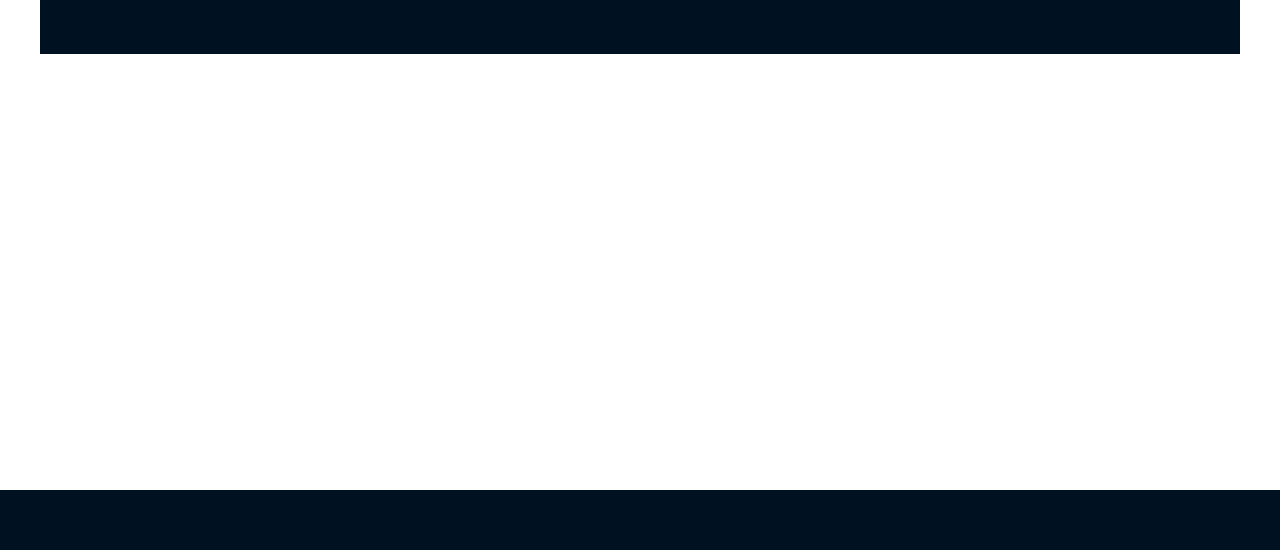
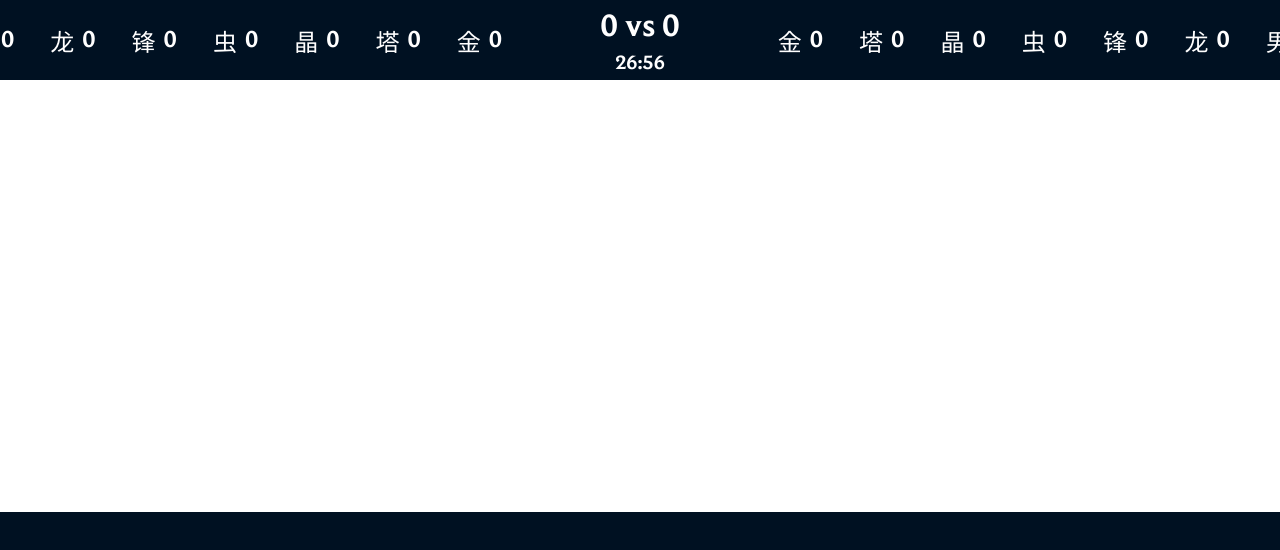
Before and after one commit to LeopoldChou/lol-ob-ui, a Vue app: page /ob/normal in a window 1280 px wide. Shown: the top 550 px of the page. Built offline with nearby package versions, Linux system fonts and the light colour scheme.

Commit message:
feature: 顶部队伍数据总览组件，events 数据处理

```diff
--- /dev/null
+++ b/src/components/Ob/Modern/TopOverview.vue
@@ -0,0 +1,136 @@
+<template>
+  <div class="comp-content">
+    <div class="overview-team">
+      <div class="team-data">
+        <div class="data-icon">男</div>
+        <div class="data-value">{{ topOverviewData.teamOrder.baron }}</div>
+      </div>
+      <div class="team-data">
+        <div class="data-icon">龙</div>
+        <div class="data-value">{{ topOverviewData.teamOrder.dragon }}</div>
+      </div>
+      <div class="team-data">
+        <div class="data-icon">锋</div>
+        <div class="data-value">{{ topOverviewData.teamOrder.xianfeng }}</div>
+      </div>
+      <div class="team-data">
+        <div class="data-icon">虫</div>
+        <div class="data-value">{{ topOverviewData.teamOrder.chaochong }}</div>
+      </div>
+      <div class="team-data">
+        <div class="data-icon">晶</div>
+        <div class="data-value">{{ topOverviewData.teamOrder.inhib }}</div>
+      </div>
+      <div class="team-data">
+        <div class="data-icon">塔</div>
+        <div class="data-value">{{ topOverviewData.teamOrder.turret }}</div>
+      </div>
+      <div class="team-data">
+        <div class="data-icon">金</div>
+        <div class="data-value">{{ topOverviewData.teamOrder.gold }}</div>
+      </div>
+    </div>
+    <div class="overview-middle">
+      <div class="middle-score">
+        {{ topOverviewData.teamOrder.score }}
+        vs
+        {{ topOverviewData.teamChaos.score }}
+      </div>
+      <div class="middle-time">{{ topOverviewData.gameTime }}</div>
+    </div>
+    <div class="overview-team">
+      <div class="team-data">
+        <div class="data-icon">男</div>
+        <div class="data-value">{{ topOverviewData.teamChaos.baron }}</div>
+      </div>
+      <div class="team-data">
+        <div class="data-icon">龙</div>
+        <div class="data-value">{{ topOverviewData.teamChaos.dragon }}</div>
+      </div>
+      <div class="team-data">
+        <div class="data-icon">锋</div>
+        <div class="data-value">{{ topOverviewData.teamChaos.xianfeng }}</div>
+      </div>
+      <div class="team-data">
+        <div class="data-icon">虫</div>
+        <div class="data-value">{{ topOverviewData.teamChaos.chaochong }}</div>
+      </div>
+      <div class="team-data">
+        <div class="data-icon">晶</div>
+        <div class="data-value">{{ topOverviewData.teamChaos.inhib }}</div>
+      </div>
+      <div class="team-data">
+        <div class="data-icon">塔</div>
+        <div class="data-value">{{ topOverviewData.teamChaos.turret }}</div>
+      </div>
+      <div class="team-data">
+        <div class="data-icon">金</div>
+        <div class="data-value">{{ topOverviewData.teamChaos.gold }}</div>
+      </div>
+    </div>
+  </div>
+</template>
+
+<script>
+export default {
+  name: "TopOverview",
+  props: {
+    topOverviewData: {
+      type: Object,
+      default: () => {
+        return {
+          gameTime: "00:00",
+          teamOrder: { score: 0, gold: 0, turret: 0, inhib: 0, baron: 0, dragon: 0, xianfeng: 0, chaochong: 0, },
+          teamChaos: { score: 0, gold: 0, turret: 0, inhib: 0, baron: 0, dragon: 0, xianfeng: 0, chaochong: 0, },
+        }
+      }
+    }
+  },
+  data() {
+    return {}
+  },
+  methods: {},
+  mounted() {},
+}
+</script>
+
+<style scoped lang="scss">
+.comp-content {
+  width: 100%;
+  height: 100%;
+  background-color: #012;
+  color: #fff;
+  display: flex;
+  align-items: center;
+  justify-content: space-around;
+}
+.overview-team {
+  display: flex;
+  column-gap: 36px;
+}
+.overview-team:last-child {
+  flex-direction: row-reverse;
+}
+.team-data {
+  display: flex;
+  column-gap: 8px;
+  font-size: 24px;
+}
+.data-icon {}
+.data-value {}
+
+.overview-middle {
+  width: 160px;
+}
+.middle-score {
+  text-align: center;
+  font-size: 32px;
+  line-height: 1em;
+  margin-bottom: 12px;
+}
+.middle-time {
+  text-align: center;
+  font-size: 20px;
+  line-height: 1em;
+}
+</style>
--- a/src/components/Ob/normal.vue
+++ b/src/components/Ob/normal.vue
@@ -1,19 +1,29 @@
 <template>
   <div class="comp-content">
-    <div class="top-overview"></div>
+    <div class="top-overview">
+      <top-overview :topOverviewData="topOverviewData"></top-overview>
+    </div>
     <div class="bottom-scoreboard"></div>
   </div>
 </template>
 
 <script>
 import { allGameDataResponse } from "@/components/Ob/temp_allgamedata.js";
+import TopOverview from "@/components/Ob/Modern/TopOverview.vue";
 
 export default {
   name: "obNormal",
+  components: { TopOverview, },
   data() {
     return {
       requestInterval: null,
       allGameData: {},
+      teamMembers: {},
+      topOverviewData: {
+        gameTime: "00:00",
+        teamOrder: { score: 0, gold: 0, turret: 0, inhib: 0, baron: 0, dragon: 0, xianfeng: 0, chaochong: 0, },
+        teamChaos: { score: 0, gold: 0, turret: 0, inhib: 0, baron: 0, dragon: 0, xianfeng: 0, chaochong: 0, },
+      },
     }
   },
   methods: {
@@ -27,11 +37,65 @@ export default {
             console.error(err);
           });
     },
+    convert_gameTime(gameTime) {
+      if (!gameTime || typeof(gameTime) !== "number") {
+        console.log("gameTime", gameTime);
+        return null;
+      }
+      const mm = Math.floor(gameTime / 60).toString().padStart(2, "0");
+      const ss = (Math.floor(gameTime) % 60).toString().padStart(2, "0");
+      return mm + ":" + ss;
+    },
+    get_team_members(allPlayers) {
+      if (!allPlayers) return null;
+      let teamMembers = { teamOrder: [], teamChaos: [], };
+      allPlayers.forEach((item, index) => {
+        if (item.team === "ORDER") teamMembers.teamOrder.push(item.riotIdGameName);
+        else if (item.team === "CHAOS") teamMembers.teamChaos.push(item.riotIdGameName);
+      });
+      return teamMembers;
+    },
+    get_all_event_name(eventsList) {
+      if (!eventsList) return null;
+      let eventsNames = [];
+      eventsList.forEach((item, index) => {
+        if (!eventsNames.includes(item.EventName)) eventsNames.push(item.EventName);
+      });
+      return eventsNames;
+    },
+    get_kill_event_count(eventsList, eventName, teamMembers) {
+      if (!eventsList || !eventName || !teamMembers) return null;
+      let eventsCount = { teamOrder: 0, teamChaos: 0, };
+      eventsList.forEach((item, index) => {
+        if (item.EventName === eventName) {
+          if (teamMembers.teamOrder.includes(item.KillerName)) ++eventsCount.teamOrder;
+          else if (teamMembers.teamChaos.includes(item.KillerName)) ++eventsCount.teamChaos;
+        }
+      });
+      return eventsCount;
+    },
+    update_topOverviewData(eventsList, teamMembers) {
+      const eventCountChampionKill = this.get_kill_event_count(eventsList, "ChampionKill", teamMembers);
+      const eventCountTurretKilled = this.get_kill_event_count(eventsList, "TurretKilled", teamMembers);
+      const eventCountInhibKilled = this.get_kill_event_count(eventsList, "InhibKilled", teamMembers);
+      const eventCountDragonKill = this.get_kill_event_count(eventsList, "DragonKill", teamMembers);
+      this.topOverviewData.teamOrder.score += eventCountChampionKill.teamOrder;
+      this.topOverviewData.teamChaos.score += eventCountChampionKill.teamChaos;
+      this.topOverviewData.teamOrder.turret += eventCountTurretKilled.teamOrder;
+      this.topOverviewData.teamChaos.turret += eventCountTurretKilled.teamChaos;
+      this.topOverviewData.teamChaos.inhib += eventCountInhibKilled.teamChaos;
+      this.topOverviewData.teamChaos.inhib += eventCountInhibKilled.teamChaos;
+      this.topOverviewData.teamChaos.dragon += eventCountDragonKill.teamChaos;
+      this.topOverviewData.teamChaos.dragon += eventCountDragonKill.teamChaos;
+    },
   },
   mounted() {
     // this.request_game_data();
     // this.requestInterval = setInterval(this.request_game_data, 1000);
     this.allGameData = allGameDataResponse.data;
+    this.topOverviewData.gameTime = this.convert_gameTime(this.allGameData.gameData.gameTime);
+    this.teamMembers = this.get_team_members(this.allGameData.allPlayers);
+    this.update_topOverviewData(this.allGameData.events.Events, this.teamMembers);
   },
   beforeDestroy() {
     clearInterval(this.requestInterval);
@@ -40,8 +104,8 @@ export default {
 </script>
 
 <style scoped lang="scss">
-$line-height: 50px;
-$gap: 10px;
+$line-height: 48px;
+$gap: 8px;
 
 .comp-content {
   font-family: Beaufort;
@@ -51,9 +115,8 @@ $gap: 10px;
   top: 0;
   left: 50%;
   transform: translateX(-50%);
-  width: 1200px;
-  height: 54px;
-  background-color: #012;
+  width: 1400px;
+  height: 80px;
 }
 .bottom-scoreboard {
   position: fixed;
```
